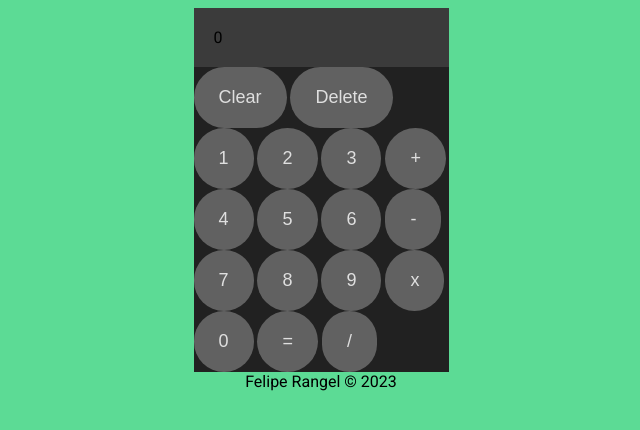
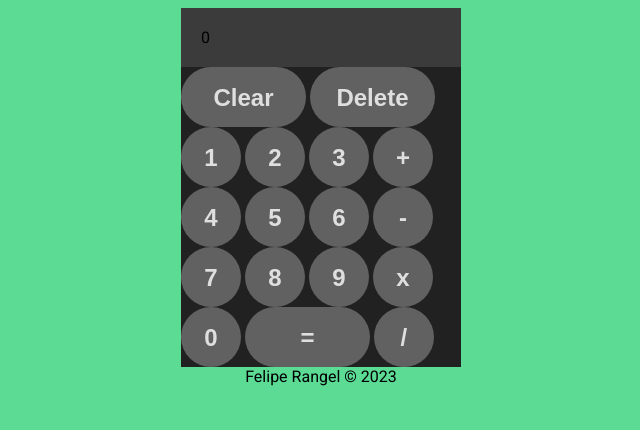
Before and after one commit to felpoio/Calculadora, a plain HTML site: page index.html in a window 1280 px wide. Shown: the whole page, without its empty margins (319-959 px from the left). Drawn offline with Linux system fonts and the light colour scheme.

Commit message:
Update button styles and sizes

```diff
--- a/index.html
+++ b/index.html
@@ -11,8 +11,8 @@
         <div id="container">
             <div id="display">0</div>
             <div id="buttons">
-                <button id="clear">Clear</button>
-                <button id="delete">Delete</button>
+                <button id="clear" class="double">Clear</button>
+                <button id="delete" class="double">Delete</button>
 
                 <button id="1" onclick="mostraDisplay(this)">1</button>
                 <button id="2" onclick="mostraDisplay(this)">2</button>
@@ -33,7 +33,7 @@
                 <button onclick="selecionaOperador(this)">x</button>
 
                 <button id="0" onclick="mostraDisplay(this)">0</button>
-                <button id="equals">=</button>
+                <button id="equals" class="double">=</button>
                 <button onclick="selecionaOperador(this)">/</button>
             </div>
         </div>
--- a/styles.css
+++ b/styles.css
@@ -21,7 +21,7 @@ body {
 
 #container {
     background-color: #212121;
-    width: 255px;
+    width: 280px;
 }
 
 #display {
@@ -34,17 +34,27 @@ body {
 }
 
 button {
+    height: 60px;
+    line-height: 60px;
+    width: 60px;
+    font-size: 1.5em;
+    font-weight: bold;
+    border-radius: 50%;
     color: #DFDFDF;
     background-color: #616161;
-    font-size: 18px;
-    padding: 20px 25px;
+    text-align: center;
+    border: 0;
+}
+
+.double {
+    width: 125px;
     border-radius: 50px;
-    border: 0;
 }
 
 button:hover {
     background-color: #BDBDBD;
     color: #212121;
+    cursor: pointer;
 }
 
 footer {
```
